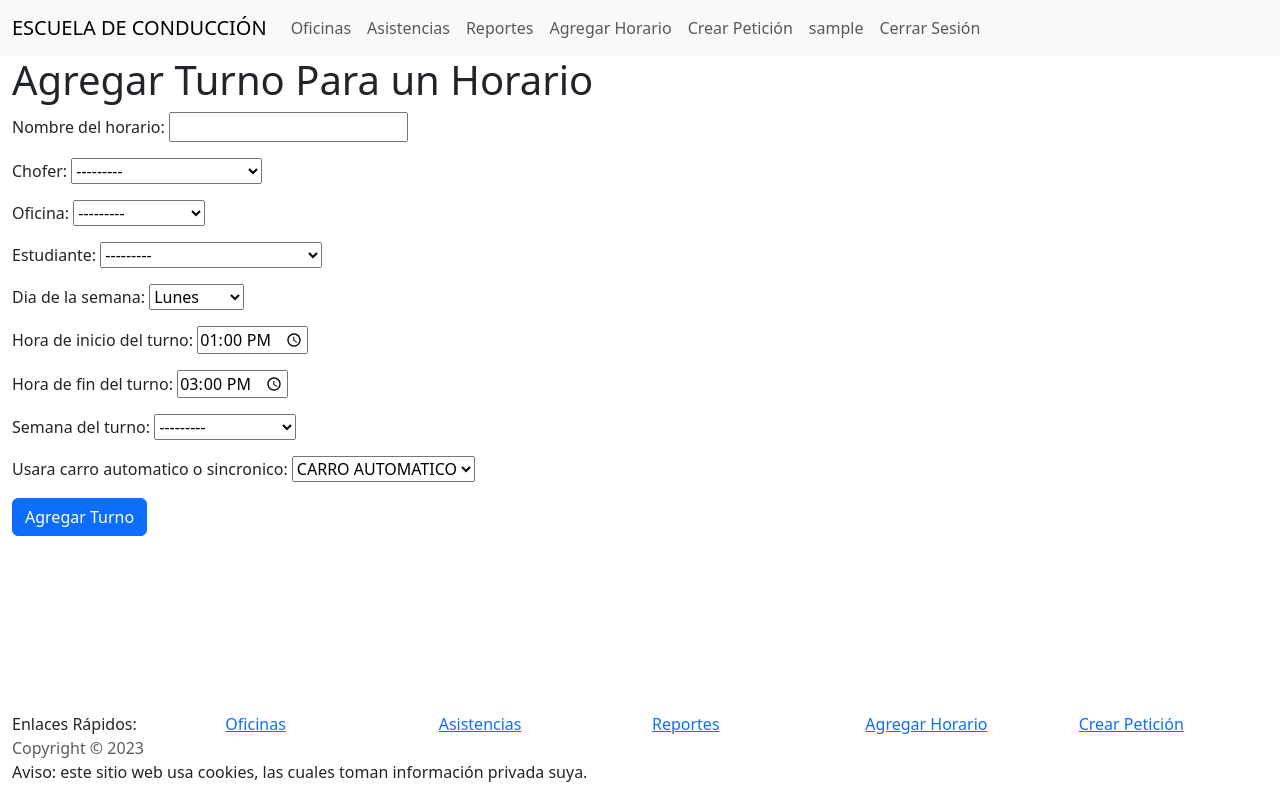
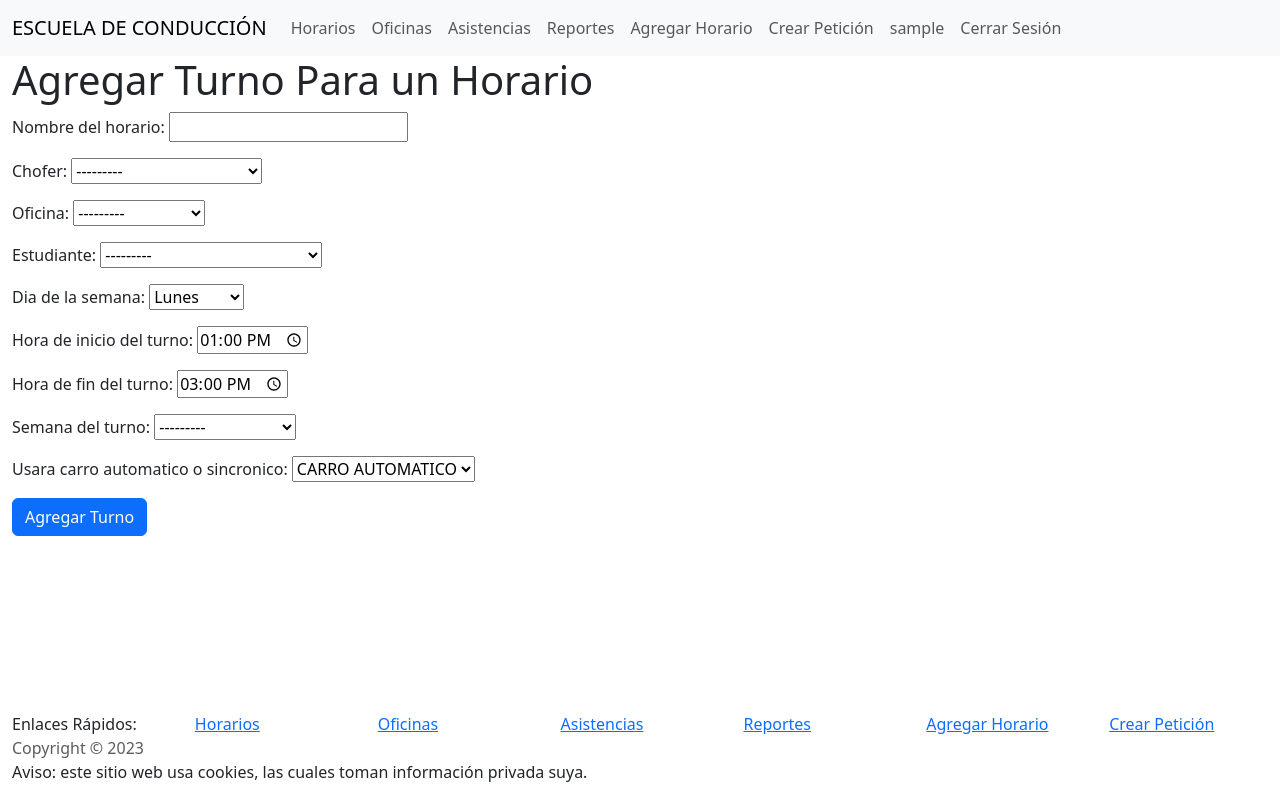
Before and after one commit to eduardoluis11/escuela-de-conduccion, a Django app: page /agregar-horarios in a window 1280 px wide. Run offline with Django 4.2, Linux system fonts and the light colour scheme; a user stored in the database is signed in; tables that the repository leaves empty hold one stand-in row (values such as "Sample post").

Commit message:
Agregue "Horarios" a Navbar y Footer

```diff
--- a/LEEME.txt
+++ b/LEEME.txt
@@ -1,2 +1,5 @@
+##Contraseñas:
+Las contraseñas no se pueden cambiar. Si al usuario se le olvida la contraseña, habrá que eliminarle la cuenta y crearle otra.
 
-Las contraseñas no se pueden cambiar. Si al usuario se le olvida la contraseña, habrá que eliminarle la cuenta y crearle otra.
+##Marca de tiempo de registros:
+Vi el timestamp, y agarra bien los horarios, EXCEPTO si es el medio día, que por alguna razón lo agarra como “0:00”, en lugar de “12:00”. No se porqué, si está en formato de 24 horas.
--- a/app_horarios/templates/disposicion.html
+++ b/app_horarios/templates/disposicion.html
@@ -81,6 +81,10 @@ horarios, y el de crear peticiones.
                 {% for secretario in lista_de_secretarios %}
                     {% if id_del_usuario_logueado == secretario.id_de_usuario_id or instancia_usuario_logueado.is_superuser == 1 %}
                         <!-- Si el usuario es un Secretario o el Administrador -->
+
+                        <li class="nav-item"> <!-- Todos los horarios de todos los choferes -->
+                            <a class="nav-link" href="#">Horarios</a>
+                        </li>
                         <li class="nav-item">
                             <a class="nav-link" href="#">Oficinas</a>
                         </li>
@@ -166,6 +170,11 @@ Con colocar todo el footer con un container fluid, se me quitaron los overflows.
         {% for secretario in lista_de_secretarios %}
             {% if id_del_usuario_logueado == secretario.id_de_usuario_id or instancia_usuario_logueado.is_superuser == 1 %}
                 <!-- Si el usuario es un Secretario o el Administrador -->
+
+
+                <div class="col">   <!-- Horarios de todos los choferes -->
+                    <a href="#">Horarios</a>
+                </div>
                 <div class="col">
                     <a href="#">Oficinas</a>
                 </div>
--- a/app_horarios/templates/index.html
+++ b/app_horarios/templates/index.html
@@ -36,7 +36,7 @@ llama al código de disposicion.html (para renderizar la barra de navegación y
         {% for secretario in lista_de_secretarios %}
             {% if id_del_usuario_logueado == secretario.id_de_usuario_id or instancia_usuario_logueado.is_superuser == 1 %}
                 <p>
-                    Consulte aquí los <a href="#">Horarios de los Choferes</a> en las distintas oficinas.
+                    Consulte aquí los <a href="#">Horarios de los todos los Choferes</a>.
                 </p>
                 <p>
                     Aquí podrá ver todos los <a href="{% url 'lista_fechas_reportes_semanales' %}">
```
